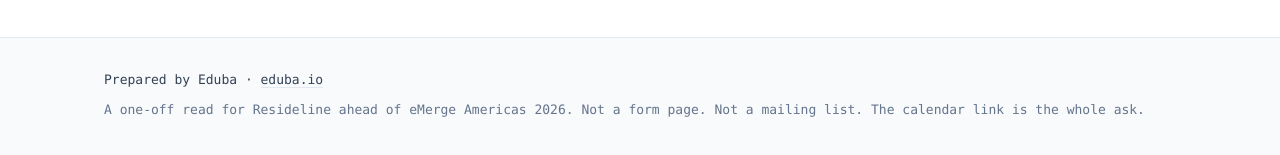
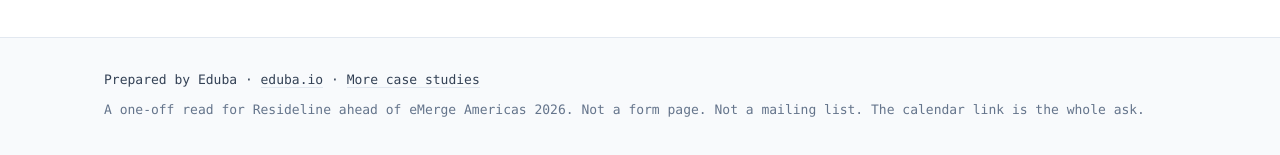
Before and after one commit to mattcreamer17-gif/resideline, a plain HTML site: page index.html in a window 1280 px wide. Shown: the part 5530-5685 px from the top of the page. Drawn offline with Linux system fonts and the light colour scheme.

Commit message:
Add eduba.io/works case studies link

```diff
--- a/index.html
+++ b/index.html
@@ -279,7 +279,7 @@
 
   <footer role="contentinfo">
     <div class="footer-inner">
-      <div class="prep">Prepared by Eduba · <a href="https://eduba.io" target="_blank" rel="noopener">eduba.io</a></div>
+      <div class="prep">Prepared by Eduba · <a href="https://eduba.io" target="_blank" rel="noopener">eduba.io</a> &middot; <a href="https://eduba.io/works" target="_blank" rel="noopener">More case studies</a></div>
       <div>A one-off read for Resideline ahead of eMerge Americas 2026. Not a form page. Not a mailing list. The calendar link is the whole ask.</div>
     </div>
   </footer>
```
